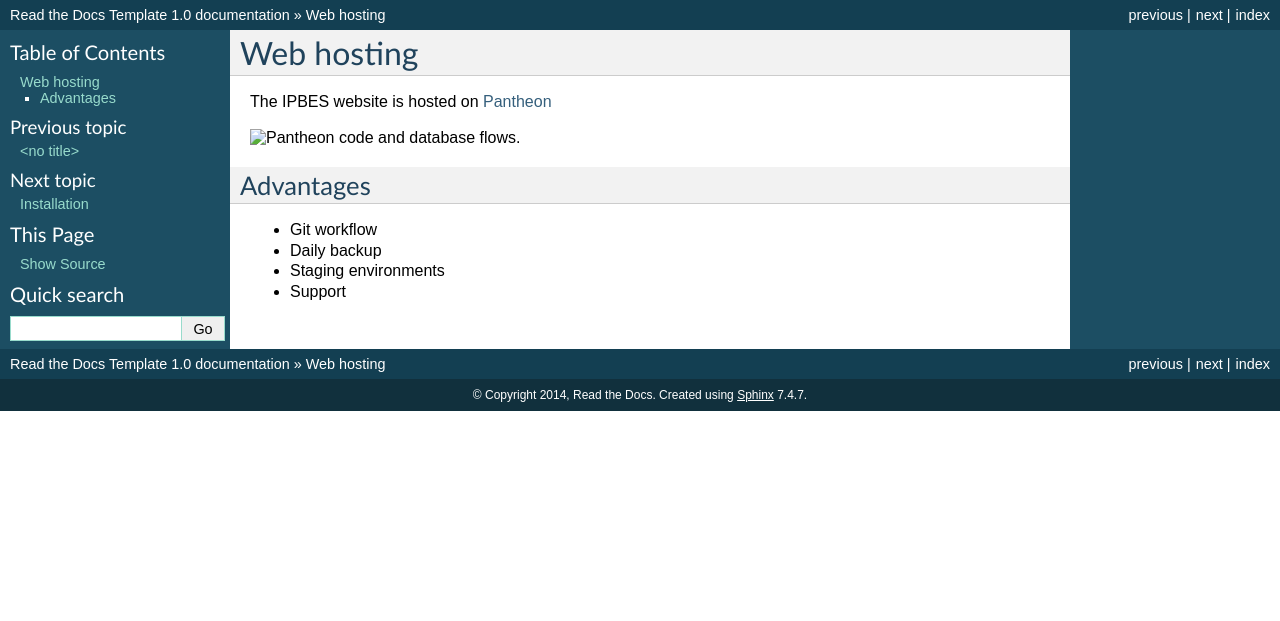
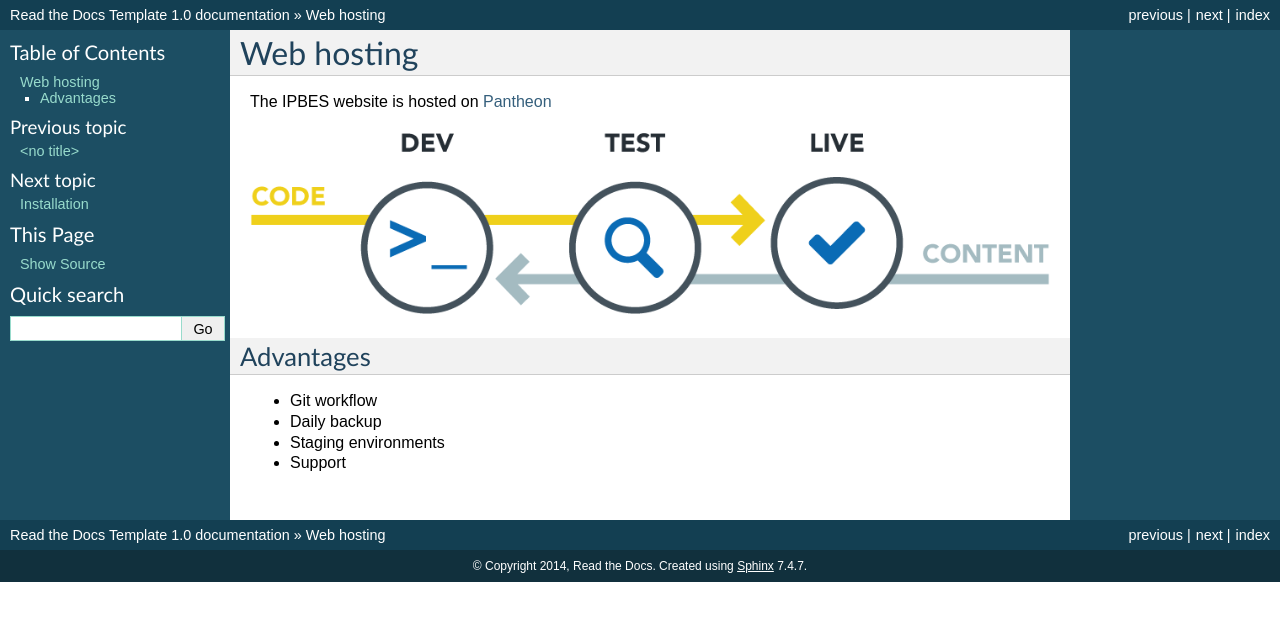
Before and after one commit to ipbes/ipbeswebdocs, a Sphinx documentation site: the page built from docs/hosting.rst, in a window 1280 px wide. Shown: the top 621 px of the page. Built offline with Sphinx 7.4.7, drawn with Linux system fonts in a browser that asks for light colours.

Commit message:
Update hosting.rst

```diff
--- a/docs/hosting.rst
+++ b/docs/hosting.rst
@@ -2,7 +2,7 @@ Web hosting
 ===========
 The IPBES website is hosted on Pantheon_
 
-.. image:: ..images/pantheon_workflow.png
+.. image:: images/pantheon_workflow.png
    :alt: Pantheon code and database flows.
 
 
```
